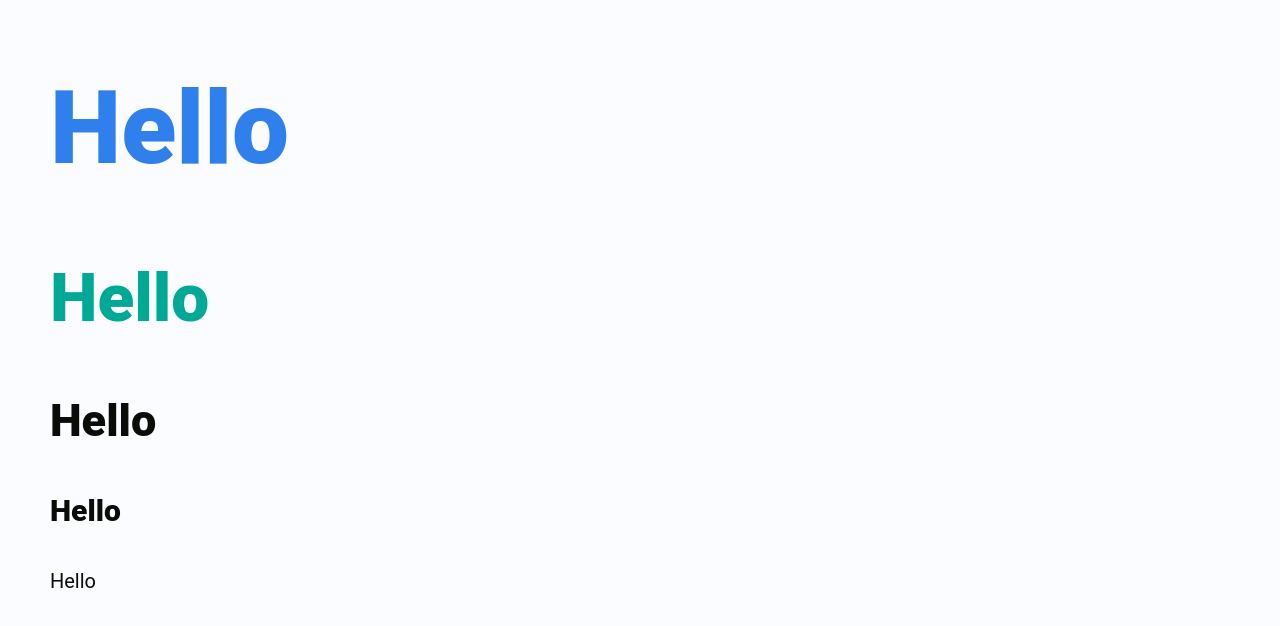
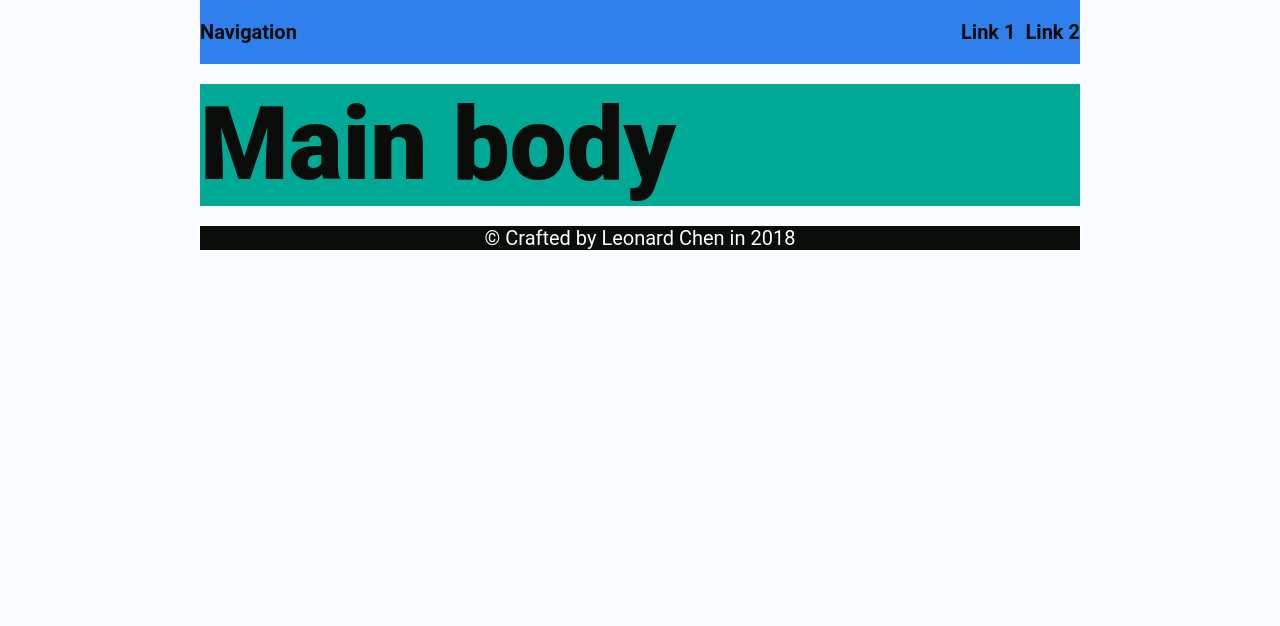
Before and after one commit to lenerdchen/lenerdchen.github.io, a website: page index.html in a window 1280 px wide. Drawn offline with Linux system fonts and the light colour scheme; a web font is replaced by a local one.

Commit message:
layed out main sections

```diff
--- a/css/style.css
+++ b/css/style.css
@@ -23,7 +23,19 @@ html {
 }
 
 body {
-    margin: 50px;
+    margin: 0 200px 0 200px;
+}
+
+@media (max-width: 1000px) {
+    body {
+        margin: 0 50px 0 50px;
+    }
+}
+
+@media (max-width: 700px) {
+    body {
+        margin: 0 20px 0 20px;
+    }
 }
 
 /* Base fonts */
@@ -31,11 +43,13 @@ h1,
 h2,
 h3,
 h4 {
+    margin: 0;
     line-height: 1.2;
     font-weight: 800;
 }
 
 p {
+    margin: 0;
     line-height: 1.2;
     font-weight: 400;
 }
@@ -80,4 +94,54 @@ h4 {
     color: var(--secondary);
 }
 
-/* Other Stuff */
+/* grid */
+.wrapper {
+    display: grid;
+    grid-template-rows: auto 1fr auto;
+    grid-gap: 20px;
+}
+
+/* navigation header */
+header {
+    background: var(--primary);
+    padding: 20px 0 20px 0;
+    display: grid;
+    grid-template-columns: 1fr auto;
+    grid-template-areas: "title links";
+}
+
+header a {
+    color: var(--black);
+    text-decoration: none;
+}
+
+header a:focus,
+a:hover {
+    color: var(--primary);
+    text-decoration: underline;
+}
+
+.links ul {
+    display: flex;
+    margin: 0;
+    padding: 0;
+    list-style: none;
+}
+
+.links ul li {
+    display: flex;
+    margin: 0 0 0 10px;
+}
+
+/* main body */
+main {
+    background: var(--secondary);
+}
+
+/* footer */
+footer {
+    background: var(--black);
+    color: var(--white);
+    display: grid;
+    justify-items: center;
+}
--- a/index.html
+++ b/index.html
@@ -10,21 +10,33 @@
 </head>
 
 <body>
-  <h1 class="body--text-primary">
-    Hello
-  </h1>
-  <h2 class="body--text-secondary">
-    Hello
-  </h2>
-  <h3>
-    Hello
-  </h3>
-  <h4>
-    Hello
-  </h4>
-  <p>
-    Hello
-  </p>
+  <div class="wrapper">
+
+    <header>
+      <div class="hero">
+        <p>
+          <strong><a href="./index.html">Navigation</a></strong>
+        </p>
+      </div>
+      <div class="links">
+        <ul>
+          <li>Link 1</li>
+          <li>Link 2</li>
+        </ul>
+      </div>
+    </header>
+
+    <main>
+      <h1>Main body</h1>
+    </main>
+
+    <footer>
+      <p>
+        © Crafted by Leonard Chen in 2018
+      </p>
+    </footer>
+
+  </div>
 </body>
 
 </html>
```
